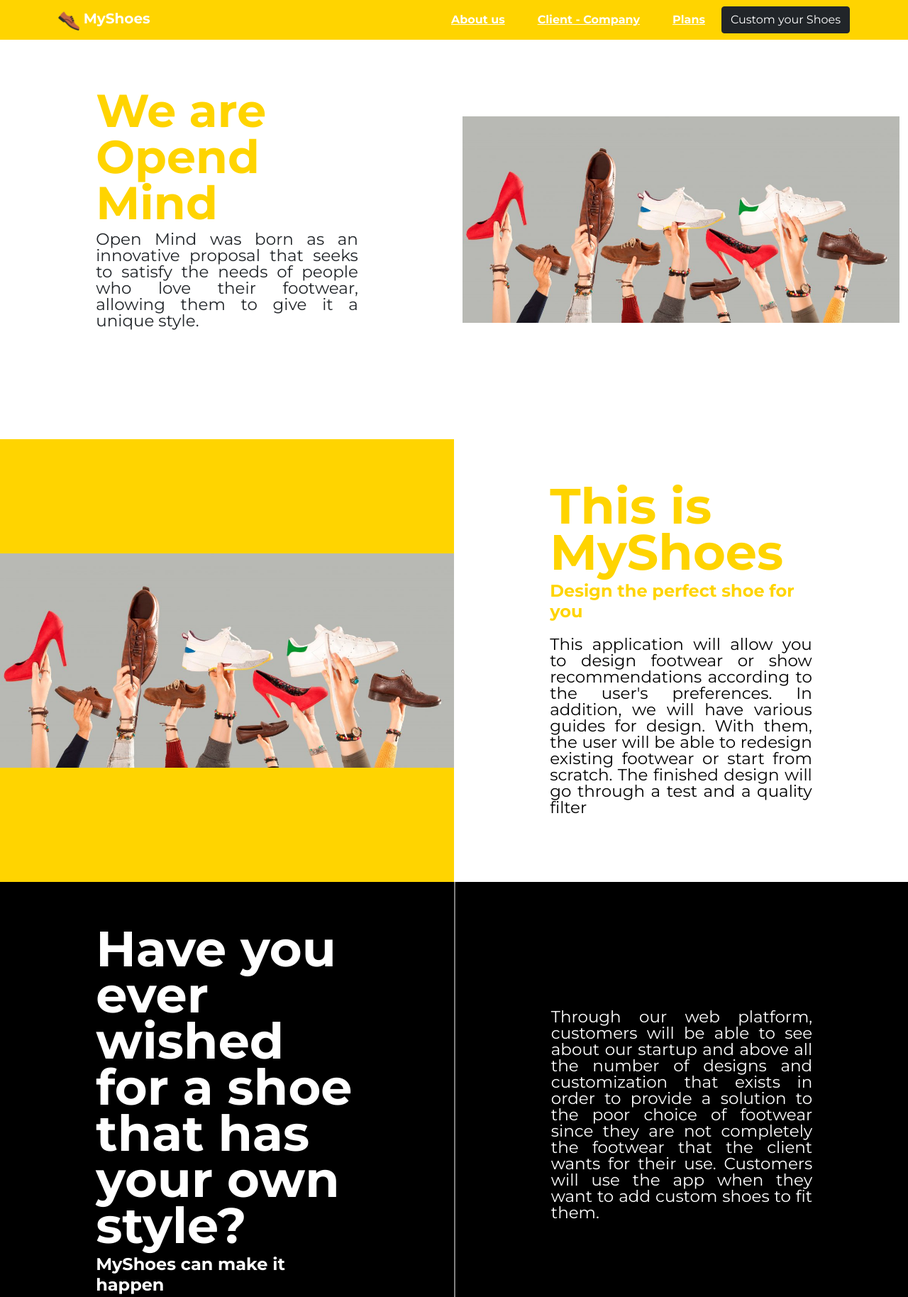
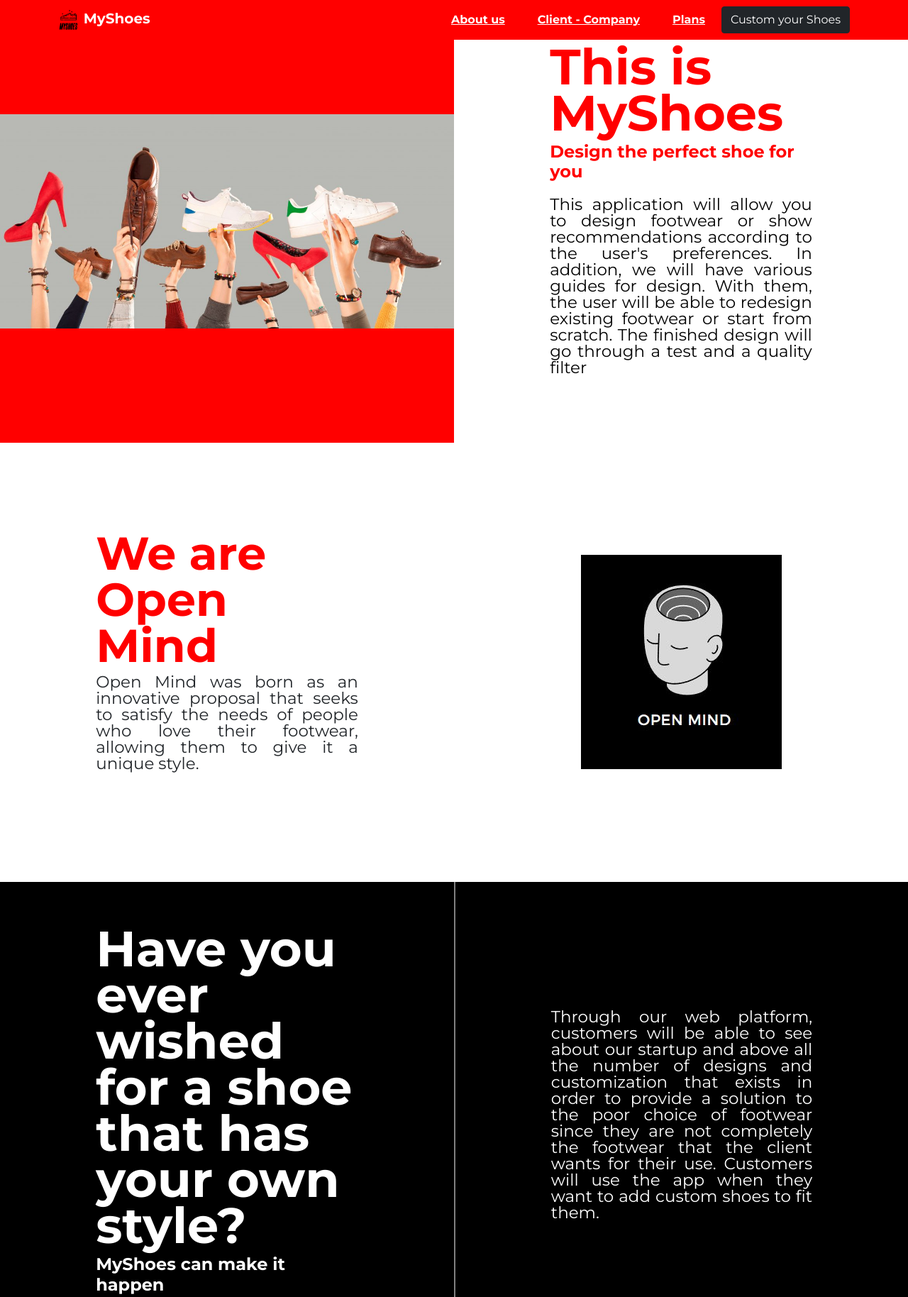
Before and after one commit to Open-Mind-UPC/landing-page, a plain HTML site: page index.html in a window 1280 px wide. Shown: the top 1828 px of the page at 71% size. Drawn offline with nearby package versions, Linux system fonts and the light colour scheme.

Commit message:
feat: add logo
Adding logo image to landing page

```diff
--- a/css/styles.css
+++ b/css/styles.css
@@ -4,7 +4,7 @@
 }
 
 nav{
-    background-color: #FFD400;
+    background-color: #FF0000;
 }
 .navbar-brand{
     font-weight: bold;
@@ -23,7 +23,7 @@ body nav li {
 
 /*Color de fondo*/
 .color_blue{
-    background-color: #FFD400;
+    background-color: #FF0000;
 }
 /*Color de fondo*/
 
--- a/index.html
+++ b/index.html
@@ -28,7 +28,7 @@
     <nav class="navbar navbar-expand-md fixed-top">
         <div class="container">
             <a class="navbar-brand mb-0 h1" href="#">
-                <img src="images/favicon.png" width="30" height="30" class="d-inline-block align-center" alt="">
+                <img src="images/MyShoes.png" width="30" height="30" class="d-inline-block align-center" alt="">
                 MyShoes
             </a>
             <button class="navbar-toggler" type="button" data-bs-toggle="collapse"
@@ -56,12 +56,35 @@
 
     <!-- Website sections -->
     <div class="container-fluid">
+
         <!-- Section 1 -->
+
+ <div class="row">
+            <div class="col-md-6 px-0 td_one color_blue">
+                <img src="images/calzado-img1.jpg" class="img-fluid" alt="...">
+            </div>
+            <div class="col-md-6 right">
+                <figure class="tf_one">
+                    <h1 style="color: #FF0000; text-align: left">
+                        This is MyShoes
+                    </h1>
+                    <h4 style="color: #FF0000; text-align: left">
+                        Design the perfect shoe for you
+                    </h4>
+                    <p style="color: black; text-align: justify">
+                        This application will allow you to design footwear or show recommendations according to the user's preferences.
+                        In addition, we will have various guides for design. With them, the user will be able to redesign existing footwear
+                        or start from scratch. The finished design will go through a test and a quality filter
+                    </p>
+                </figure>
+            </div>
+ </div>
+        <!-- Section 2 -->
         <div class="row">
             <div id="about-us" class="col-md-6 left">
                 <figure class="tf_five">
-                    <h1 style="color: #FFD400">
-                        We are Opend Mind
+                    <h1 style="color: #FF0000">
+                        We are Open Mind
                     </h1>
                     <p style="text-align: justify;">
                         Open Mind was born as an innovative proposal that seeks to satisfy the needs of people who
@@ -70,30 +93,7 @@
                 </figure>
             </div>
             <div class="col-md-6">
-                <img src="images/calzado-img1.jpg" class="img-fluid float-right" alt="...">
-            </div>
-        </div>
-
-        <!-- Section 2 -->
-
- <div class="row">
-            <div class="col-md-6 px-0 td_one color_blue">
-                <img src="images/calzado-img1.jpg" class="img-fluid" alt="...">
-            </div>
-            <div class="col-md-6 right">
-                <figure class="tf_one">
-                    <h1 style="color: #FFD400; text-align: left">
-                        This is MyShoes
-                    </h1>
-                    <h4 style="color: #FFD400; text-align: left">
-                        Design the perfect shoe for you
-                    </h4>
-                    <p style="color: black; text-align: justify">
-                        This application will allow you to design footwear or show recommendations according to the user's preferences.
-                        In addition, we will have various guides for design. With them, the user will be able to redesign existing footwear
-                        or start from scratch. The finished design will go through a test and a quality filter
-                    </p>
-                </figure>
+                <img src="images/img.png" class="img-fluid float-right" alt="...">
             </div>
         </div>
 
@@ -124,7 +124,7 @@
         <div class="row">
             <div id="users" class="col-xxl-6">
                 <figure class="tf_three">
-                    <h1 style="color: #FFD400">
+                    <h1 style="color: #FF0000">
                         Type of users
                     </h1>
                     <p style="text-align: justify;">
@@ -133,7 +133,7 @@
                     </p>
                 </figure>
             </div>
-            <div class="col-xxl-3" style="background-color: #FFD400">
+            <div class="col-xxl-3" style="background-color: #FF0000">
                 <figure class="td_three">
                     <img src="images/family.png" class="img-fluid mb-2" alt="..." style="width: 40px; height: 40px">
                     <h2 style="color: white">
@@ -161,7 +161,7 @@
 
         <!-- Section 5 -->
         <div class="row">
-            <div id="plans" class="col-xxl-2" style="background-color: #FFD400;">
+            <div id="plans" class="col-xxl-2" style="background-color: #FF0000;">
                 <figure class="td_four">
                     <img src="images/plan-annual.jpg" class="img-fluid mx-auto d-block mb-2" alt="..." style="width: 255px; height: 255px">
                     <h4 style="color: white">
@@ -185,7 +185,7 @@
                     </p>
                 </figure>
             </div>
-            <div id="plans2" class="col-xxl-2" style="background-color: #FFD400;">
+            <div id="plans2" class="col-xxl-2" style="background-color: #FF0000;">
                 <figure class="td_four">
                     <img src="images/plan-free.png" class="img-fluid mx-auto d-block mb-2" alt="..." style="width: 255px; height: 255px">
                     <h4 style="color: white">
@@ -199,7 +199,7 @@
             </div>
             <div class="col-xxl-6">
                 <figure class="tf_four">
-                    <h1 style="color: #FFD400">
+                    <h1 style="color: #FF0000">
                         Know the different suscription plans
                     </h1>
                     <p style="text-align: justify;">
@@ -217,7 +217,7 @@
     <div class="row">
         <div class="col-md-6 right">
             <figure class="tf_six">
-                <h1 style="color: #FFD400; text-align: center">
+                <h1 style="color: #FF0000; text-align: center">
                     ¡Try the app now!
                 </h1>
                 <p style="color: black; text-align: center">
```
Also changed, not shown: images/MyShoes.png (added), images/img.png (added).
